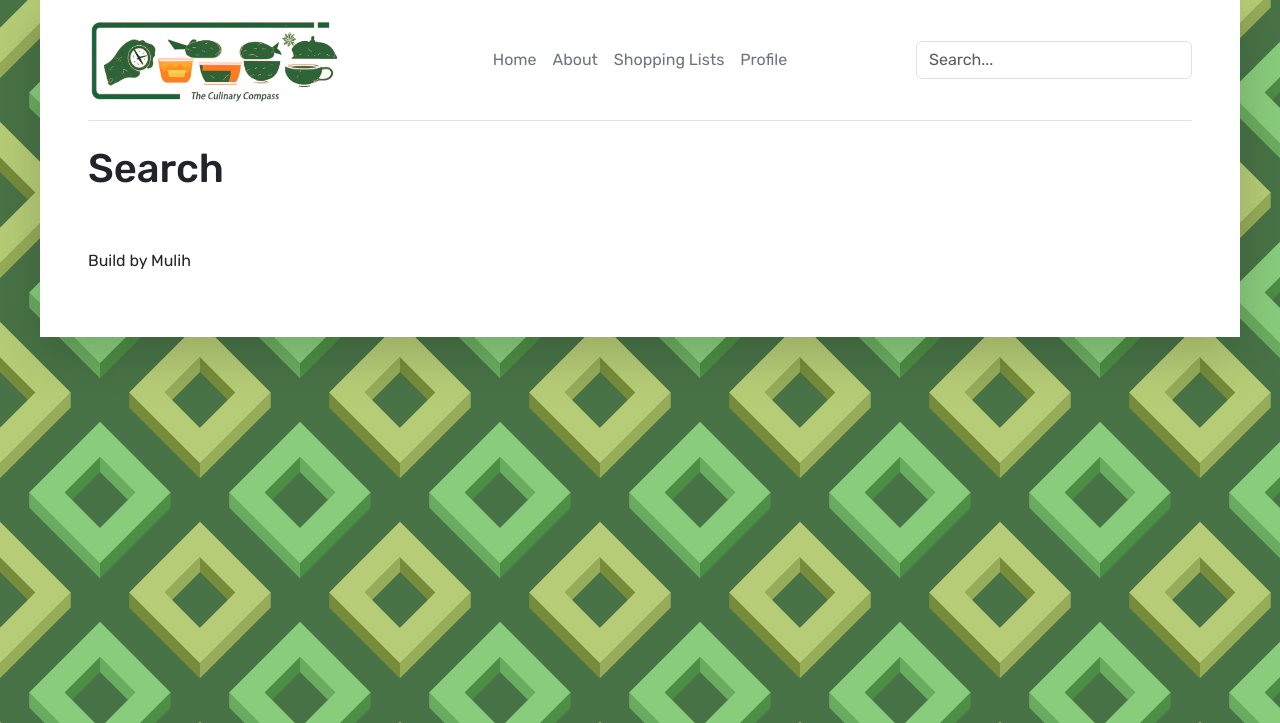
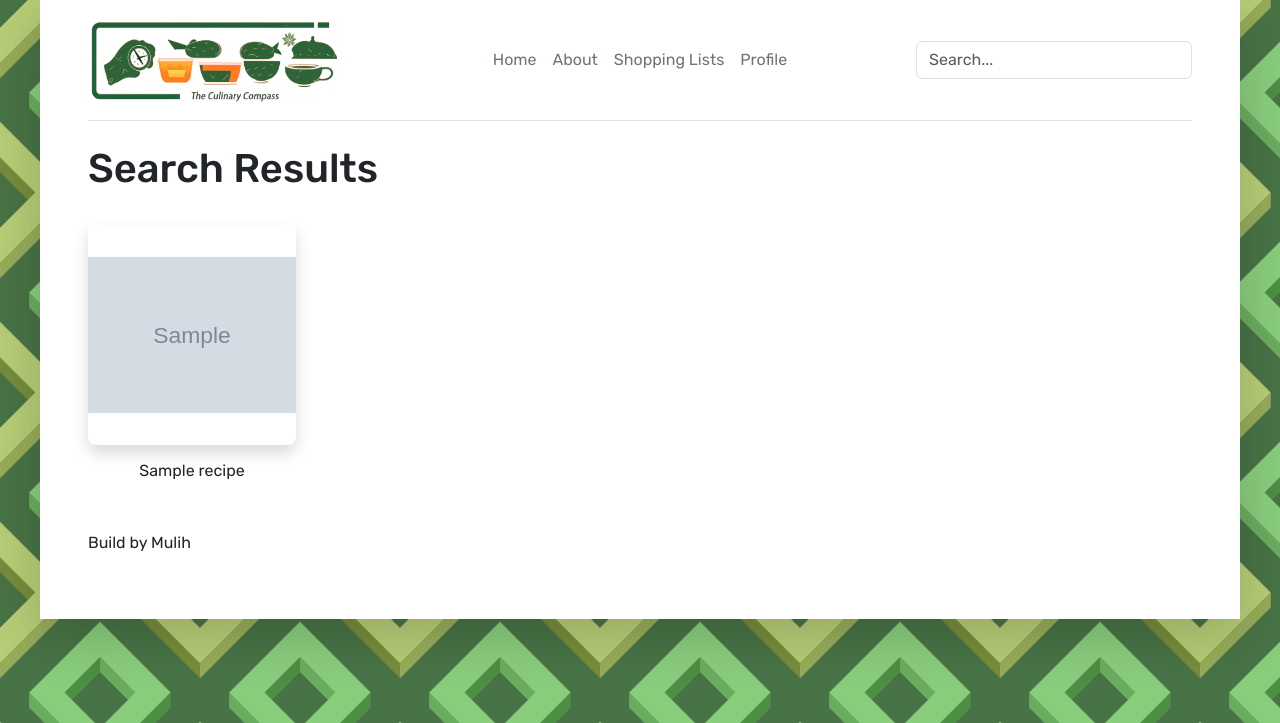
Before and after one commit to Mulih/culinaryCompass, a Node server app: template views/search.ejs in a window 1280 px wide. Shown: the top 723 px of the page. Run offline with Node 20, Linux system fonts and the light colour scheme; the template is opened without the code that fills it: most values are stand-ins (such as "Sample title", 1, 10 or a date in 2020); grey boxes marked "Sample" are stand-in pictures; some libraries are stand-ins or nearby versions.

Commit message:
set searchRecipe query and test it with json output

```diff
--- a/server/models/Recipe.js
+++ b/server/models/Recipe.js
@@ -28,4 +28,6 @@ const recipeSchema = new mongoose.Schema({
     },
 });
 
+recipeSchema.index({ name: 'text', description: 'text' });
+
 module.exports = mongoose.model('Recipe', recipeSchema);
--- a/server/routes/recipeRoutes.js
+++ b/server/routes/recipeRoutes.js
@@ -9,7 +9,7 @@ router.get('/', recipeController.homepage);
 router.get('/recipe/:id', recipeController.exploreRecipe );
 router.get('/categories', recipeController.exploreCategories);
 router.get('/categories/:id', recipeController.exploreCategoriesById);
-router.get('/search', recipeController.searchRecipe);
+router.post('/search', recipeController.searchRecipe);
 
 
 module.exports = router;
--- a/views/search.ejs
+++ b/views/search.ejs
@@ -1 +1,16 @@
-<h1>Search</h1>
+<h1 class="pb-4">Search Results</h1>
+
+<div class="row row-cols-2 row-cols-lg-5 g-2 g-lg-3">
+    <% if(recipe != '') { %>
+      <% recipe.forEach(function(recipe, index){ %>
+      <a href="/recipe/<%= recipe._id %>" class="col text-center category__link">
+        <div class="category__img category__img--large shadow">
+          <img src="/uploads/<%= recipe.image %>" alt="<%= recipe.name %>" loading="lazy">
+        </div>
+        <div class="pt-1"><%= recipe.name %></div>
+      </a>
+      <% }) %>
+    <% } else { %>
+      <p>No items found.</p>
+    <% } %>
+</div>
```
Also changed, not shown: server/controllers/recipeController.js (+8 -1 lines).
